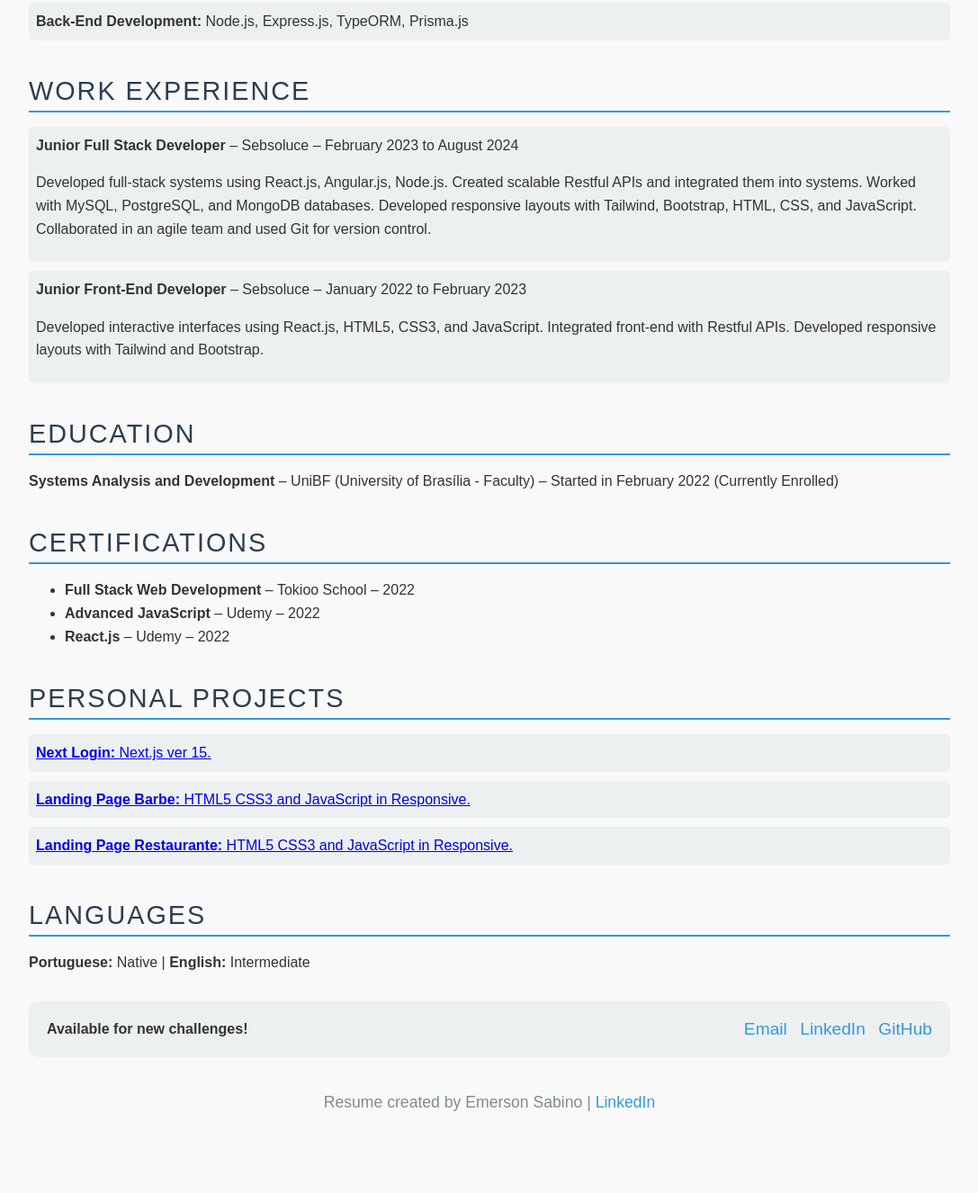
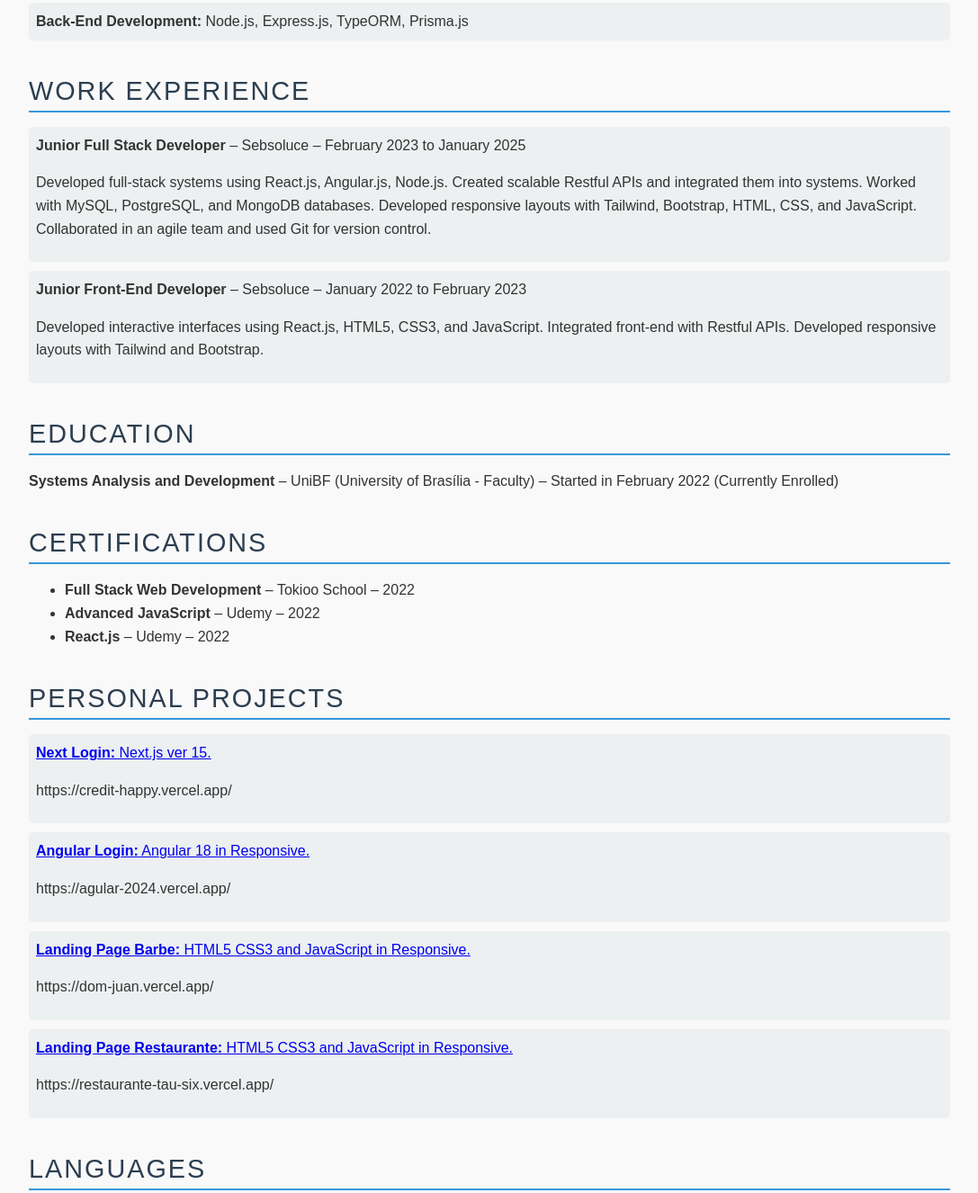
Before and after one commit to EmersonSabino34/curriculum, a plain HTML site: page index.html in a window 1280 px wide. Shown: the part 813-2139 px from the top of the page at 90% size, without its empty margins (96-1183 px from the left). Before the commit the page ends 2086 px from the top, so only its background shows below. Drawn offline with Linux system fonts and the light colour scheme.

Commit message:
Atualizaçao

```diff
--- a/index.html
+++ b/index.html
@@ -127,7 +127,7 @@
     <div class="section-title">Work Experience</div>
     <div class="section-content">
         <ul class="experiences-list">
-            <li><strong>Junior Full Stack Developer</strong> – Sebsoluce – February 2023 to August 2024
+            <li><strong>Junior Full Stack Developer</strong> – Sebsoluce – February 2023 to January 2025
                 <p>Developed full-stack systems using React.js, Angular.js, Node.js. Created scalable Restful APIs and integrated them into systems. Worked with MySQL, PostgreSQL, and MongoDB databases. Developed responsive layouts with Tailwind, Bootstrap, HTML, CSS, and JavaScript. Collaborated in an agile team and used Git for version control.</p>
             </li>
             <li><strong>Junior Front-End Developer</strong> – Sebsoluce – January 2022 to February 2023
@@ -157,14 +157,22 @@
             <li> <a target="_blank" href="https://login-react-jet.vercel.app/login">
                 <strong> Next Login:</strong> Next.js ver 15.
                 </a>
+                <p>https://credit-happy.vercel.app/</p>
+            </li>
+            <li> <a target="_blank" href="https://agular-2024.vercel.app/">
+                <strong> Angular Login:</strong> Angular 18 in Responsive.
+                </a>
+                <p>https://agular-2024.vercel.app/</p>
             </li>
             <li> <a target="_blank" href="https://dom-juan.vercel.app/">
                 <strong> Landing Page Barbe:</strong> HTML5 CSS3 and JavaScript in Responsive.
                 </a>
+                <p>https://dom-juan.vercel.app/</p>
             </li>
             <li> <a target="_blank" href="https://restaurante-tau-six.vercel.app/">
                 <strong> Landing Page Restaurante:</strong> HTML5 CSS3 and JavaScript in Responsive.
                 </a>
+                <p> https://restaurante-tau-six.vercel.app/ </p>
             </li>
 
         </ul>
```
